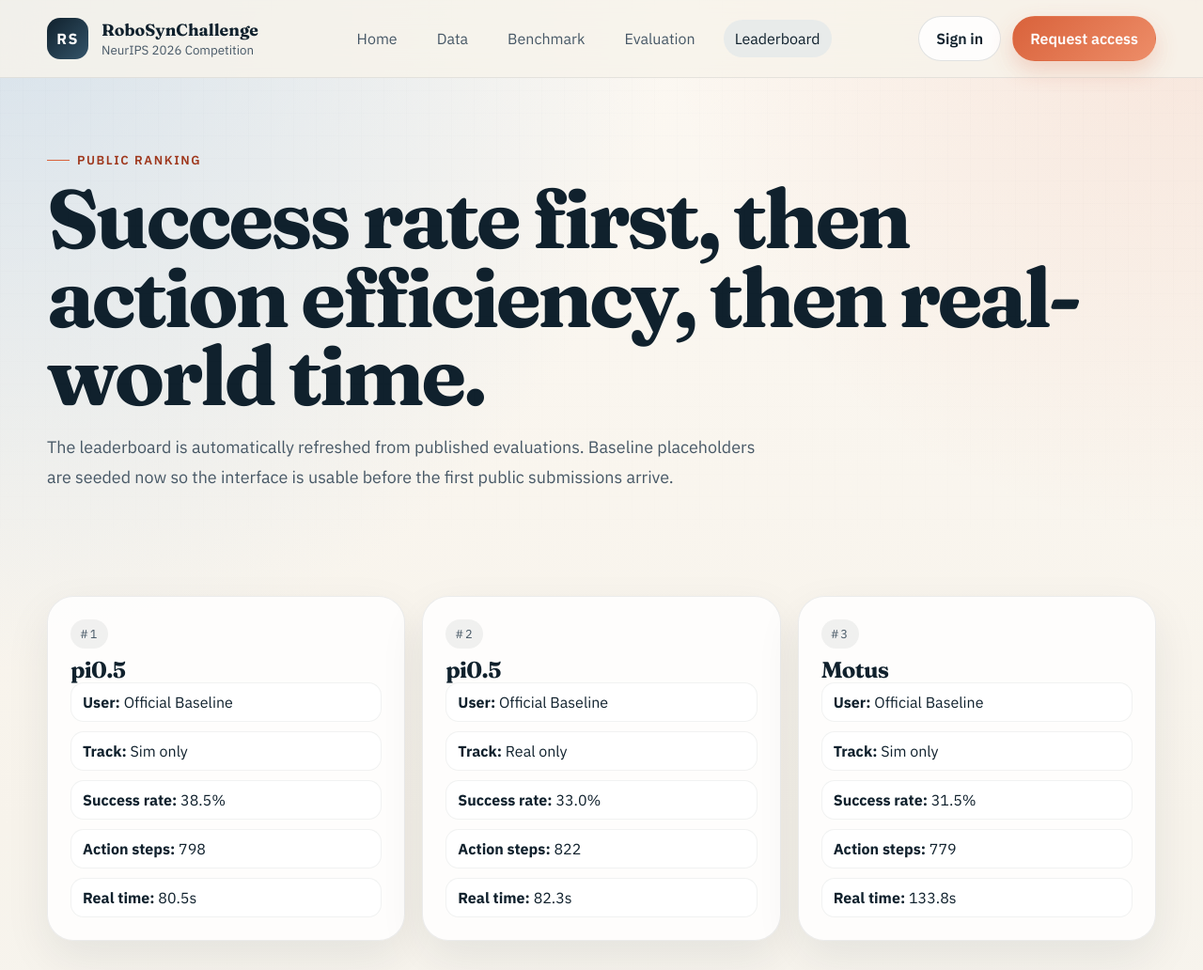
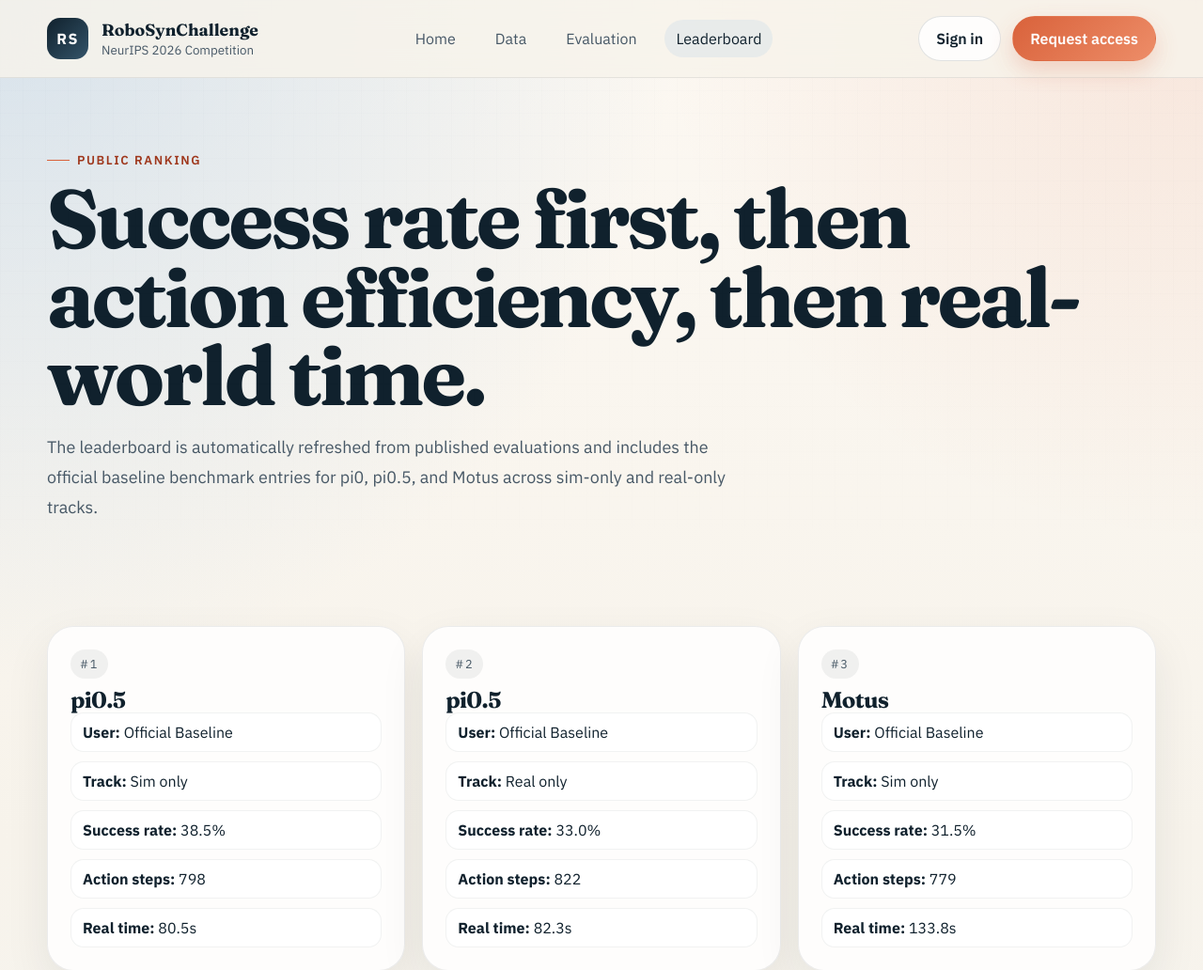
Before and after one commit to EDEM-AI/robosynchallenge.github.io, a Flask app: page /leaderboard in a window 1280 px wide. Shown: the top 1032 px of the page at 94% size. Run offline with Flask 3, Linux system fonts and the light colour scheme; data comes from the database, SQL or seed files in the repository.

Commit message:
Merge benchmark into leaderboard

```diff
--- a/app.py
+++ b/app.py
@@ -1388,7 +1388,7 @@ def data_page():
 
 @app.route("/benchmark")
 def benchmark_page():
-    return render_template("benchmark.html", benchmark_blocks=BENCHMARK_TABLES)
+    return redirect(url_for("leaderboard_page"))
 
 
 @app.route("/evaluation", methods=["GET", "POST"])
--- a/templates/base.html
+++ b/templates/base.html
@@ -34,7 +34,6 @@
         <nav class="site-nav" data-nav-menu>
           <a href="{{ url_for('home') }}" class="{{ 'active' if request.path == '/' else '' }}">Home</a>
           <a href="{{ url_for('data_page') }}" class="{{ 'active' if request.path.startswith('/data') else '' }}">Data</a>
-          <a href="{{ url_for('benchmark_page') }}" class="{{ 'active' if request.path.startswith('/benchmark') else '' }}">Benchmark</a>
           <a href="{{ url_for('evaluation_page') }}" class="{{ 'active' if request.path.startswith('/evaluation') else '' }}">Evaluation</a>
           <a href="{{ url_for('leaderboard_page') }}" class="{{ 'active' if request.path.startswith('/leaderboard') else '' }}">Leaderboard</a>
           {% if g.user %}
--- a/templates/home.html
+++ b/templates/home.html
@@ -14,7 +14,6 @@
         <div class="cta-row">
           <a href="{{ url_for('evaluation_page') }}" class="button button-primary">Submit a policy</a>
           <a href="{{ url_for('data_page') }}" class="button button-secondary">Explore datasets</a>
-          <a href="{{ url_for('benchmark_page') }}" class="button button-secondary">View benchmark</a>
           <a href="{{ url_for('paper_download') }}" class="button button-ghost">Read benchmark PDF</a>
         </div>
       </div>
@@ -164,7 +163,7 @@
     <div class="shell">
       <div class="section-heading">
         <span class="eyebrow">Leaderboard preview</span>
-        <h2>Baseline placeholders are already wired into the public ranking flow.</h2>
+        <h2>Official baseline benchmark results are already integrated into the public ranking flow.</h2>
       </div>
       <div class="table-shell">
         <table class="leaderboard-table">
@@ -202,7 +201,6 @@
         </table>
       </div>
       <div class="section-actions">
-        <a href="{{ url_for('benchmark_page') }}" class="button button-secondary">Open benchmark tables</a>
         <a href="{{ url_for('leaderboard_page') }}" class="button button-primary">Open full leaderboard</a>
       </div>
     </div>
--- a/templates/leaderboard.html
+++ b/templates/leaderboard.html
@@ -5,8 +5,8 @@
     <span class="eyebrow">Public ranking</span>
     <h1>Success rate first, then action efficiency, then real-world time.</h1>
     <p class="lead narrow">
-      The leaderboard is automatically refreshed from published evaluations. Baseline placeholders
-      are seeded now so the interface is usable before the first public submissions arrive.
+      The leaderboard is automatically refreshed from published evaluations and includes the official
+      baseline benchmark entries for pi0, pi0.5, and Motus across sim-only and real-only tracks.
     </p>
   </section>
 
```
